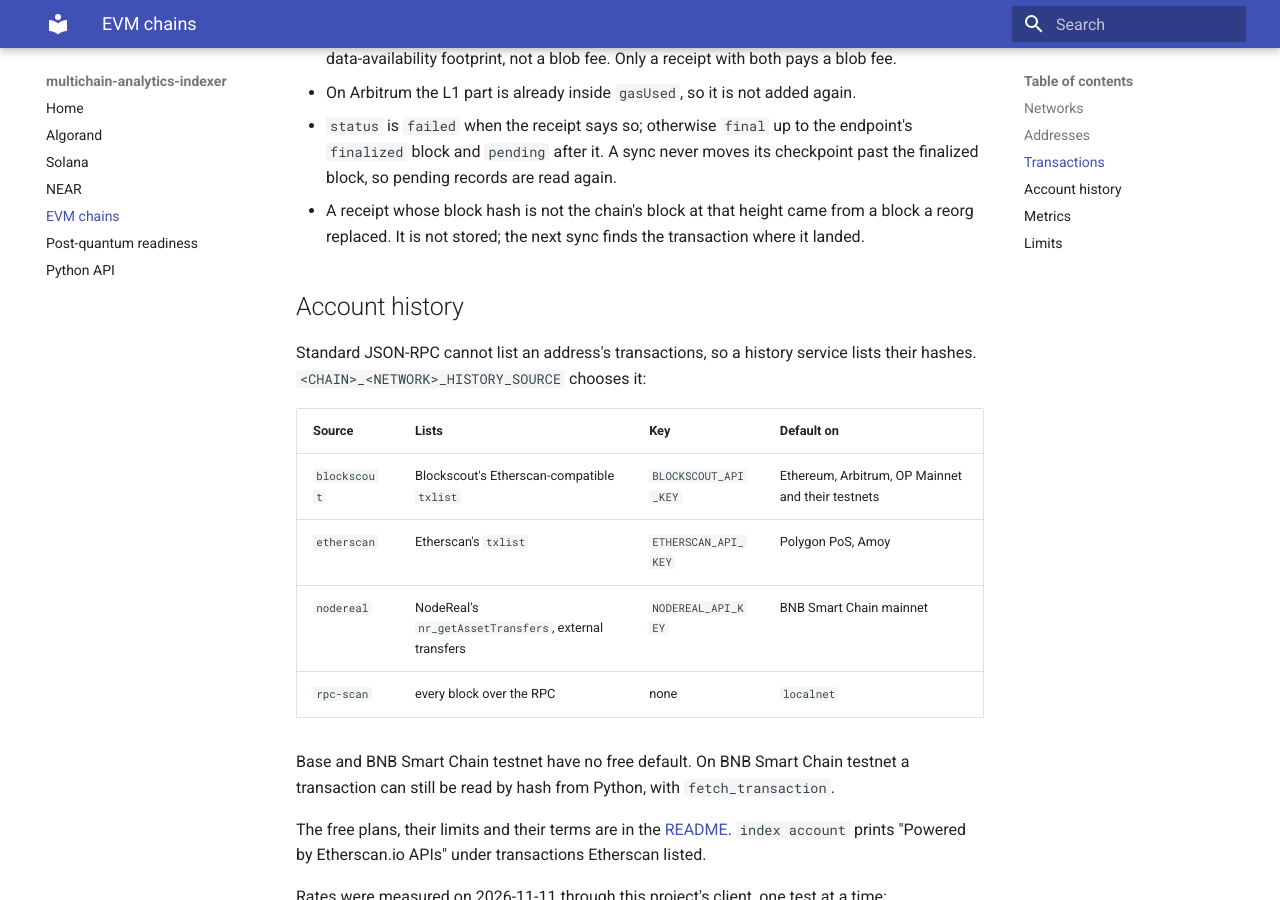
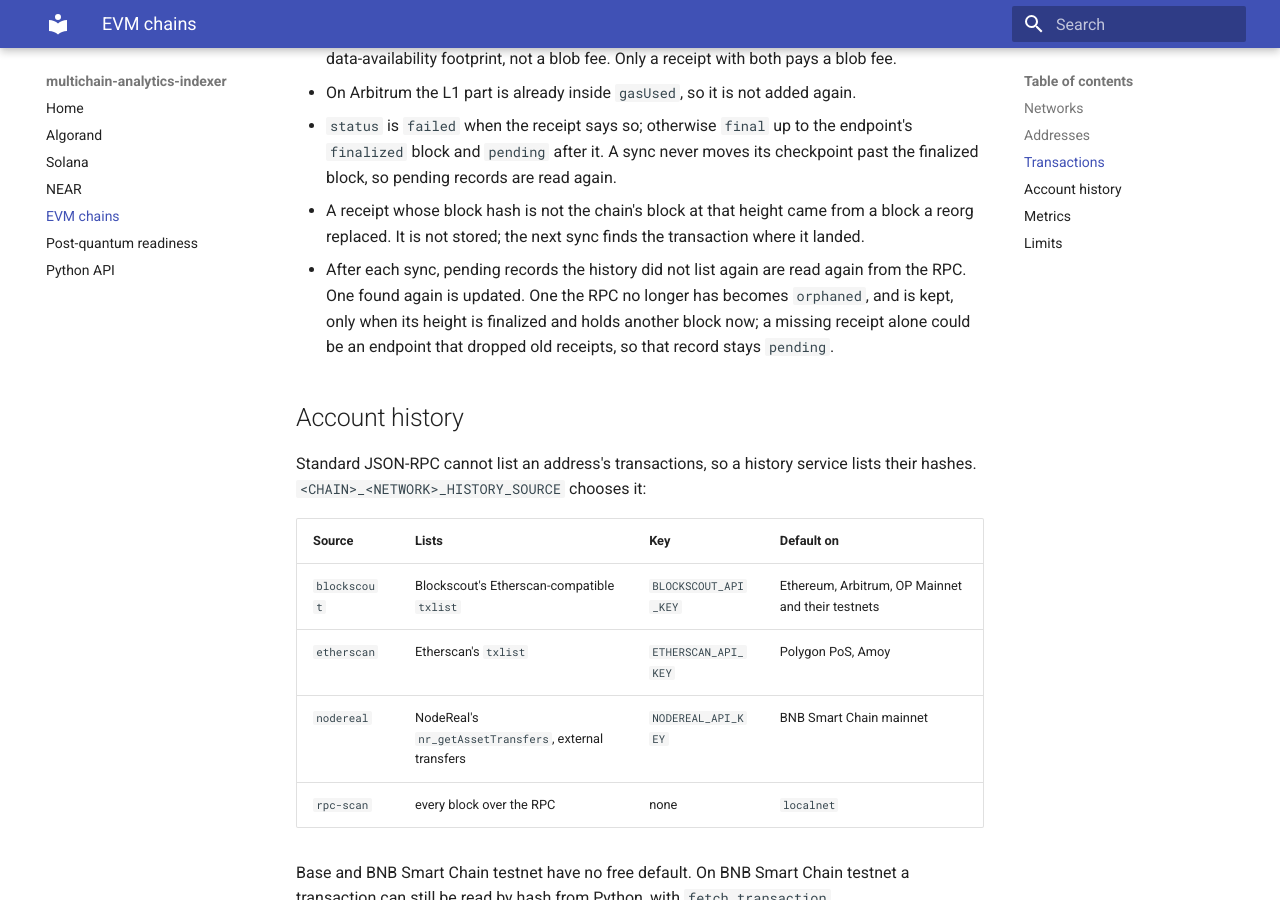
Before and after one commit to majidali32ms-lang/multichain-analytics-indexer, an MkDocs documentation site: the page built from docs/chains/evm.md, in a window 1280 px wide and 900 px high, scrolled down 2243 px. Built offline with MkDocs 1.6.1 and Material for MkDocs 9.7.7, drawn with Linux system fonts in a browser that asks for light colours; some of the changed text lies outside the part shown.

Commit message:
Document how EVM records become orphaned

```diff
--- a/docs/chains/evm.md
+++ b/docs/chains/evm.md
@@ -72,6 +72,10 @@ fields are read as the chain reports them:
   finalized block, so pending records are read again.
 - A receipt whose block hash is not the chain's block at that height came from a block a
   reorg replaced. It is not stored; the next sync finds the transaction where it landed.
+- After each sync, pending records the history did not list again are read again from the
+  RPC. One found again is updated. One the RPC no longer has becomes `orphaned`, and is kept,
+  only when its height is finalized and holds another block now; a missing receipt alone
+  could be an endpoint that dropped old receipts, so that record stays `pending`.
 
 ## Account history
 
```
Also changed, not shown: other parts of docs/chains/evm.md (+0 -2 lines).
